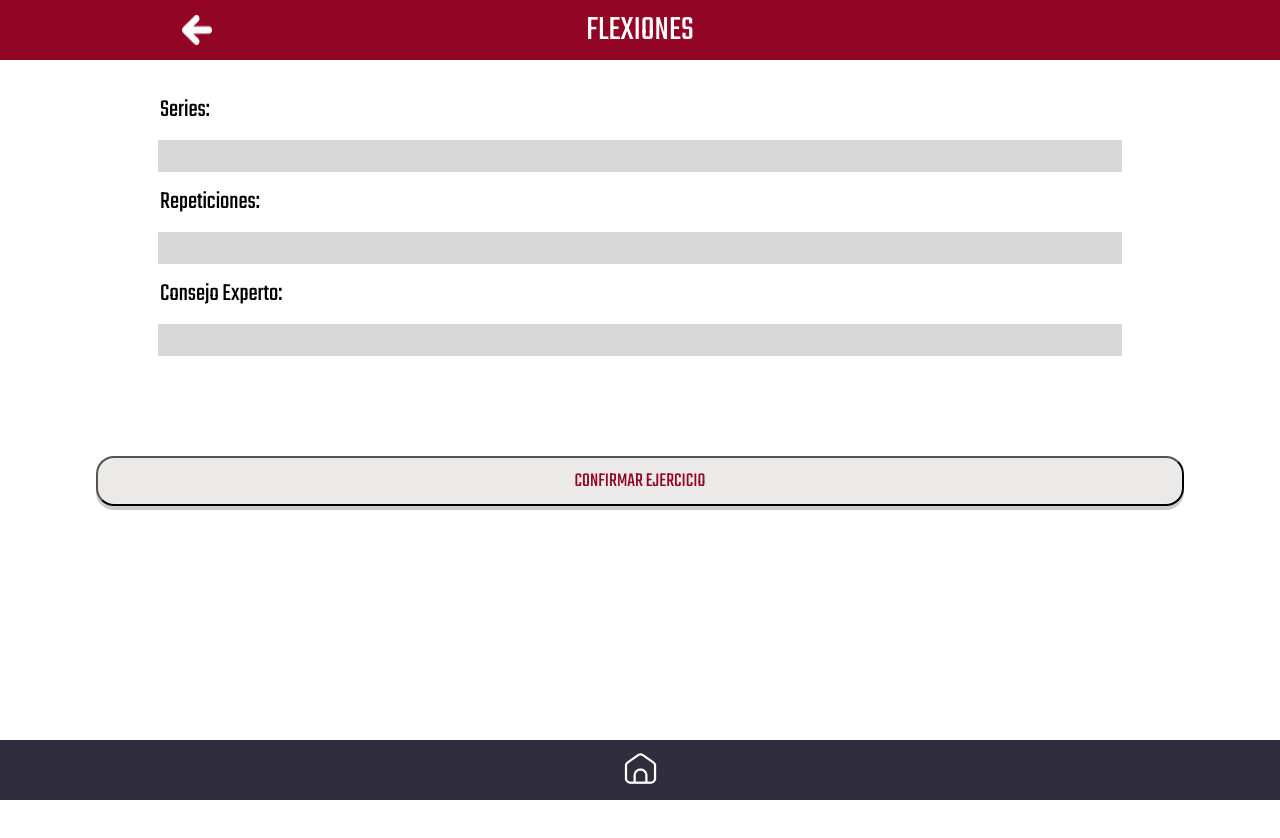
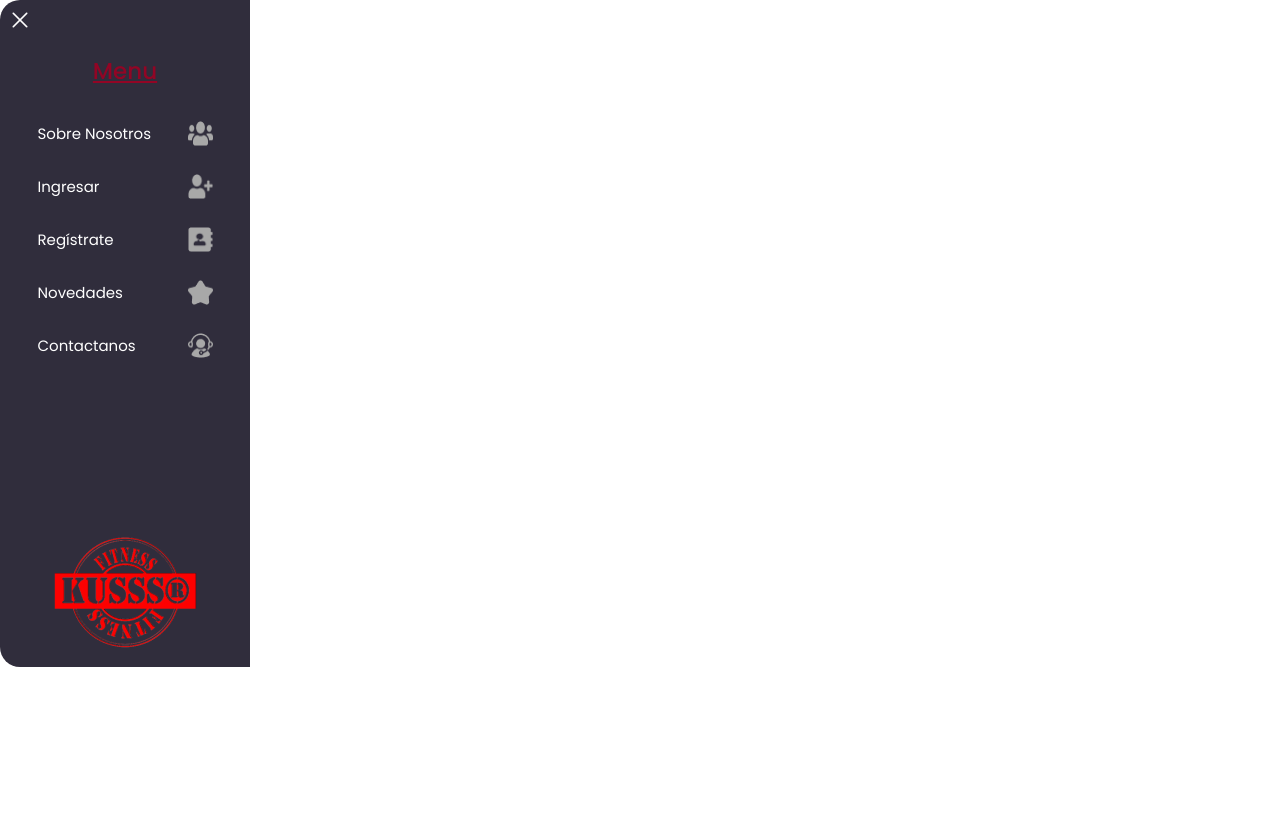
Before and after one commit to acuarionat/gym_kusss, a React (Vite) app: page / in a window 1280 px wide. Shown: the top 838 px of the page. Built offline with nearby package versions, Linux system fonts and the light colour scheme.

Commit message:
Componentes V5 Diseño Entrenador y Cliente (SideBar con iteracion)

```diff
--- a/src/App.jsx
+++ b/src/App.jsx
@@ -1,5 +1,5 @@
 import './App.css'
-import SideBar from './componentes/general/SideBar';
+import SideBar from './componentes/general/Slide Bar/SideBar';
 import ListaEjercicios from './componentes/perfil cliente/ejercicios/VistaListaEjercicios';
 import VistaDetalleEjercicios from './componentes/perfil cliente/detalles de ejercicios/VistaDetalleEjercicios';
 import VistaRutinas from './componentes/perfil cliente/rutina semanal/VistaRutinas';
@@ -11,7 +11,7 @@ function App() {
 
   return (
     <>
-      <SeriesRepeticiones />
+      <SideBar />
     </>
   )
 };
--- /dev/null
+++ b/src/componentes/general/Datos.json
@@ -0,0 +1,22 @@
+[
+    {
+        "SideBar": "Sobre Nosotros",
+        "imagen": "/imagenes/SobreNosotros.png"
+    },
+    {
+        "SideBar": "Ingresar",
+        "imagen": "/imagenes/Ingresar.png"
+    },
+    {
+        "SideBar": "Regístrate",
+        "imagen": "/imagenes/Registrate.png"
+    },
+    {
+        "SideBar": "Novedades",
+        "imagen": "/imagenes/Novedades.png"
+    },
+    {
+        "SideBar": "Contactanos",
+        "imagen": "/imagenes/Contactanos.png"
+    }
+]
--- a/src/componentes/general/SideBar.jsx
+++ /dev/null
@@ -1,48 +0,0 @@
-import './SideBar.css'
-import KussLogo from '/imagenes/KussLogo.png'
-import Close from '/imagenes/Close.png'
-import Contac from '/imagenes/Contactanos.png'
-import Ingre from '/imagenes/Ingresar.png'
-import Nove from '/imagenes/Novedades.png'
-import Regist from '/imagenes/Registrate.png'
-import Sobre from '/imagenes/SobreNosotros.png'
-
-function SideBar() {
-    return (
-        <div className='principalSideBar'>
-            <div className='primeraParte'>
-                <div className='close'>
-                    <img src={Close} alt="Equisxd" />
-                </div>
-                <div className='menu'>
-                    <p className='textoMenu'>Menu</p>
-                    <div className='textosIma'>
-                        <p className='textos'>Sobre Nosotros</p>
-                        <img className='icoMenu' src={Sobre} alt="Nosotros" />
-                    </div>
-                    <div className='textosIma'>
-                        <p className='textos'>Ingresar</p>
-                        <img className='icoMenu' src={Ingre} alt="Img Ingresar" />
-                    </div>
-                    <div className='textosIma'>
-                        <p className='textos'>Regístrate</p>
-                        <img className='icoMenu' src={Regist} alt="Registrate" />
-                    </div>
-                    <div className='textosIma'>
-                        <p className='textos'>Novedades</p>
-                        <img className='icoMenu' src={Nove} alt="Novedades" />
-                    </div>
-                    <div className='textosIma'>
-                        <p className='textos'>Contactanos</p>
-                        <img className='icoMenu' src={Contac} alt="Contactanos" />
-                    </div>
-                </div>
-            </div>
-            <div className='logo'>
-                <img className='imgLogo' src={KussLogo} alt="KussLogo" />
-            </div>
-        </div>
-    )
-};
-
-export default SideBar;
--- /dev/null
+++ b/src/componentes/general/Slide Bar/OrgSobre.jsx
@@ -0,0 +1,13 @@
+import Sobre from '/imagenes/SobreNosotros.png'
+
+function OrgSobre(props) {
+    const sideDatos = props.nombre
+    return (
+        <div className='textosIma'>
+            <p className='textos'>{sideDatos.SideBar}</p>
+            <img className='icoMenu' src={sideDatos.imagen} alt="Nosotros" />
+        </div>
+    )
+}
+
+export default OrgSobre
--- /dev/null
+++ b/src/componentes/general/Slide Bar/SideBar.jsx
@@ -0,0 +1,30 @@
+import './SideBar.css'
+import OrgSobre from './OrgSobre'
+import KussLogo from '/imagenes/KussLogo.png'
+import Close from '/imagenes/Close.png'
+import SlideDatos from '../Datos.json'
+
+function SideBar() {
+    return (
+        <div className='principalSideBar'>
+            <div className='primeraParte'>
+                <div className='close'>
+                    <img src={Close} alt="Equisxd" />
+                </div>
+                <div className='menu'>
+                    <p className='textoMenu'>Menu</p>
+                    {
+                        SlideDatos.map(
+                            (datos) => (<OrgSobre nombre={datos} />)
+                        )
+                    }
+                </div>
+            </div>
+            <div className='logo'>
+                <img className='imgLogo' src={KussLogo} alt="KussLogo" />
+            </div>
+        </div>
+    )
+};
+
+export default SideBar;
```
Also changed, not shown: src/componentes/general/Slide Bar/OrgSobre.css (added), src/componentes/general/Slide Bar/SideBar.css (renamed from src/componentes/general/SideBar.css).
